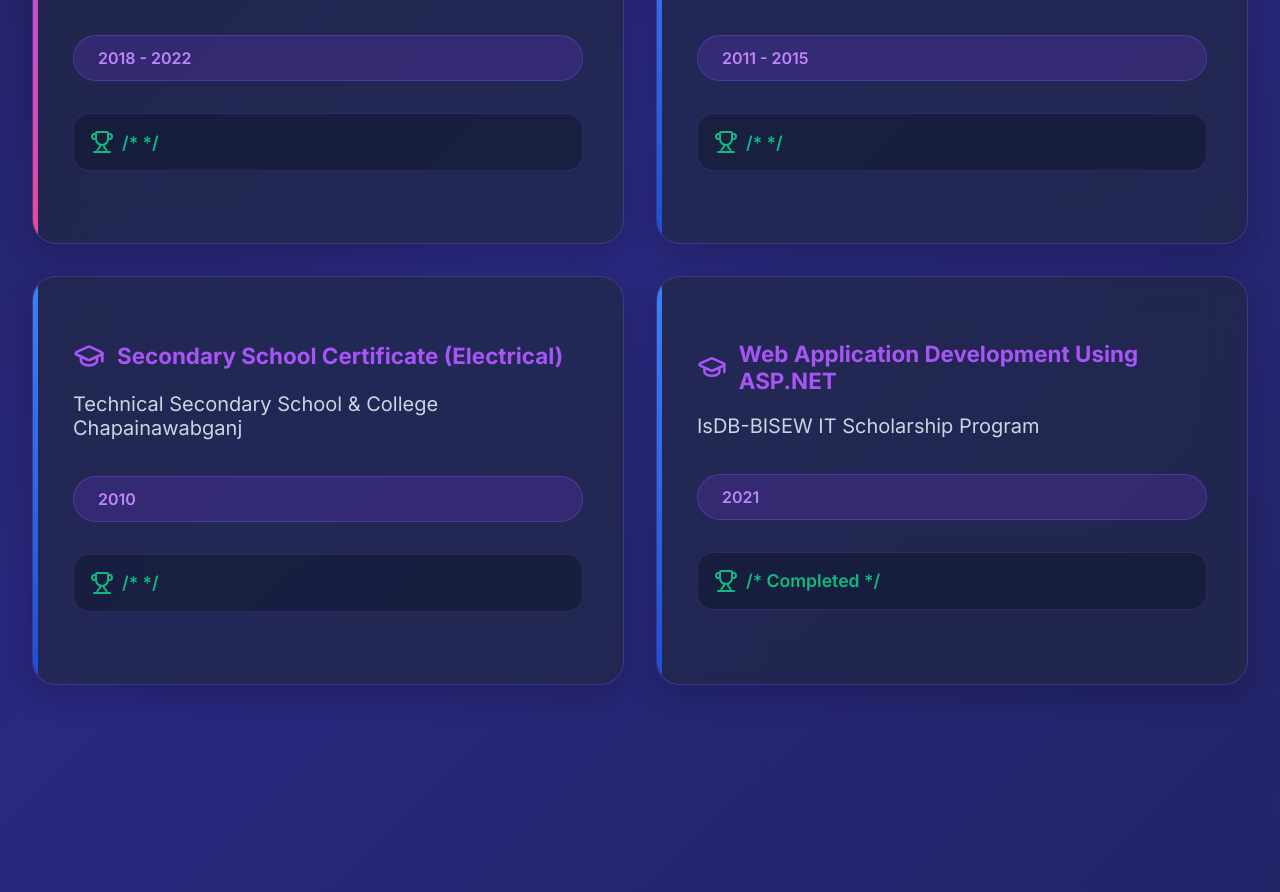
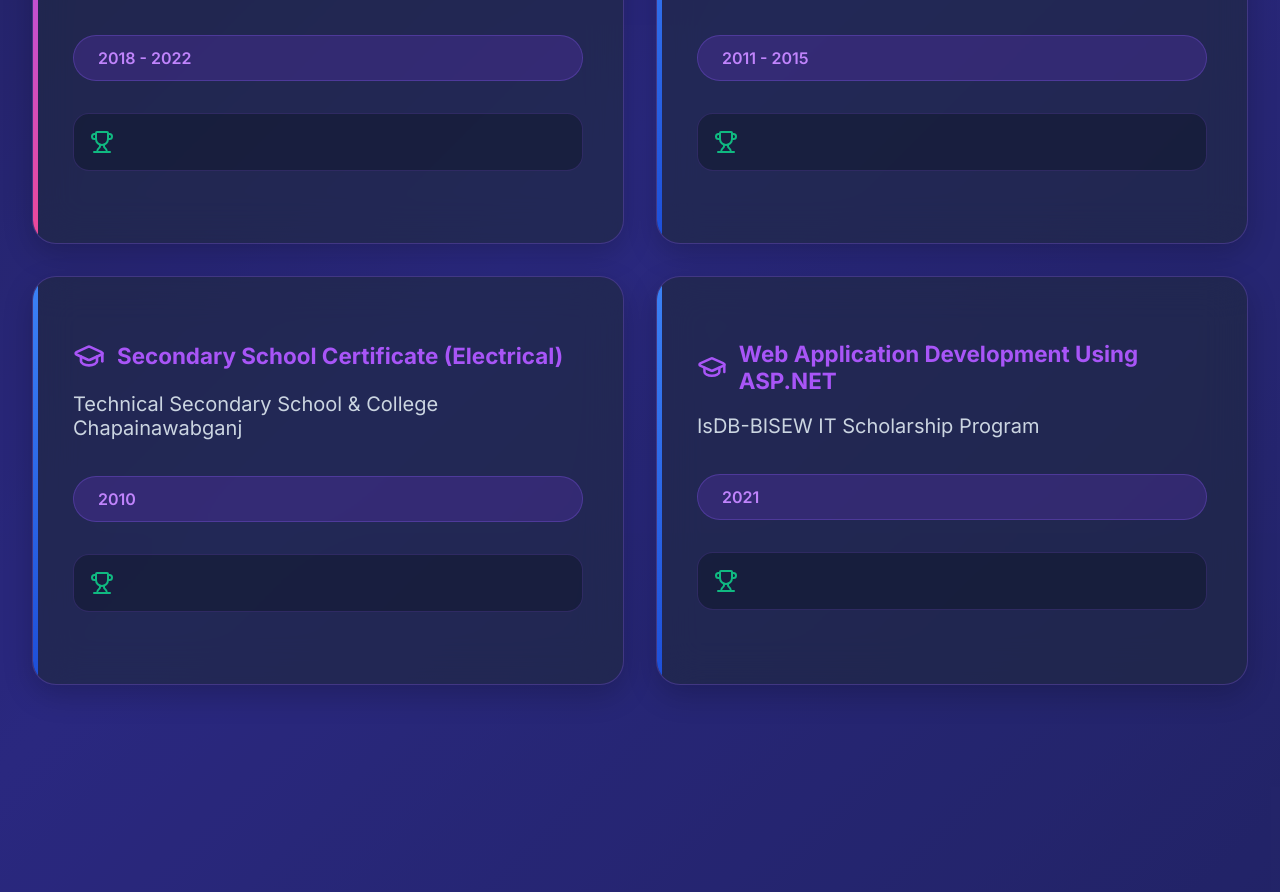
Before and after one commit to Tanjim-joy/My-portfolio, a React (Vite) app: page / in a window 1280 px wide. Shown: the part 4040-4932 px from the top of the page. Built offline with nearby package versions, Linux system fonts and the light colour scheme.

Commit message:
Comment out grade field in portfolio education section
Commented out the grade field in education data and removed its display in JSX.

```diff
--- a/src/portfolio.jsx
+++ b/src/portfolio.jsx
@@ -256,7 +256,7 @@ const Portfolio = () => {
       degree: 'Web Application Development Using ASP.NET',
       institution: 'IsDB-BISEW IT Scholarship Program',
       period: '2021',
-      grade: 'Completed',
+      // grade: 'Completed',
       type: 'Certification',
     },
   ];
@@ -1483,7 +1483,7 @@ const Portfolio = () => {
                       fontSize: 'clamp(0.9rem, 2.5vw, 1.1rem)',
                     }}
                   >
-                    /* {edu.grade} */
+
                   </span>
                 </div>
               </motion.div>
```
